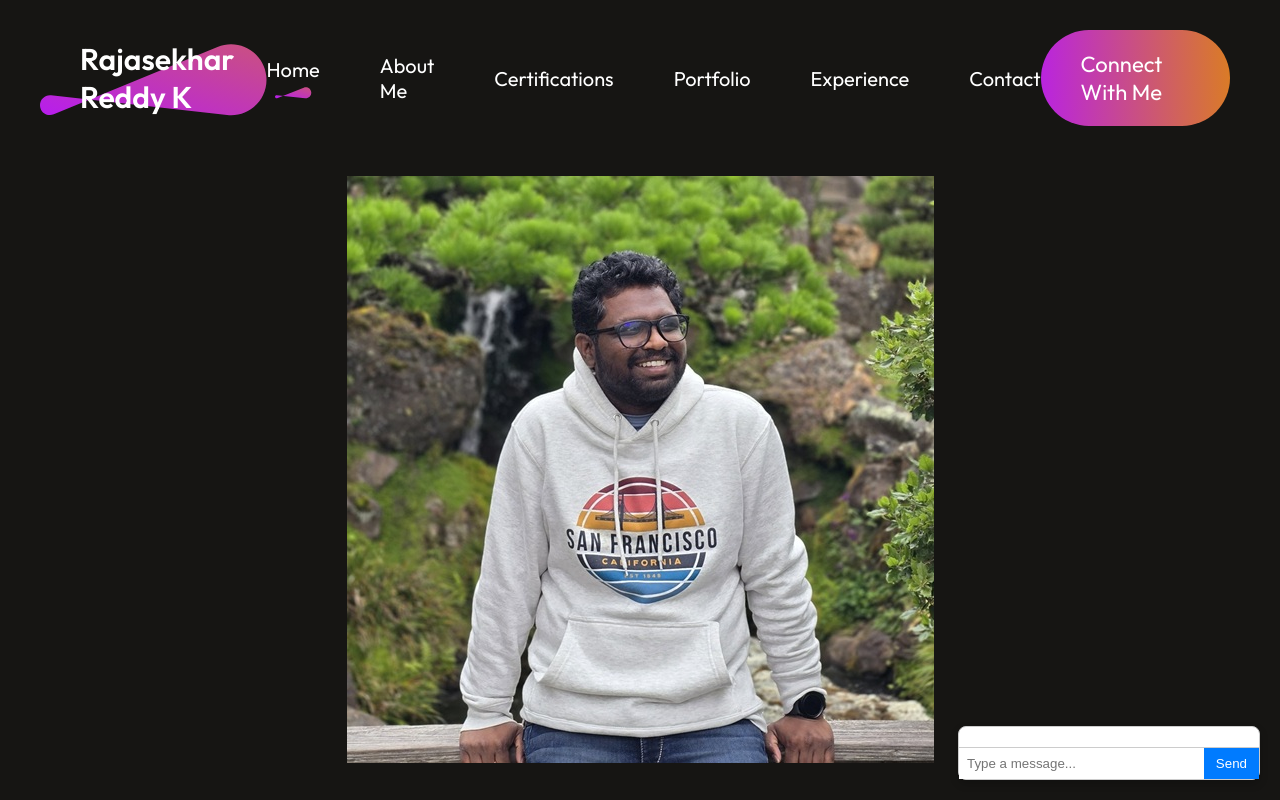
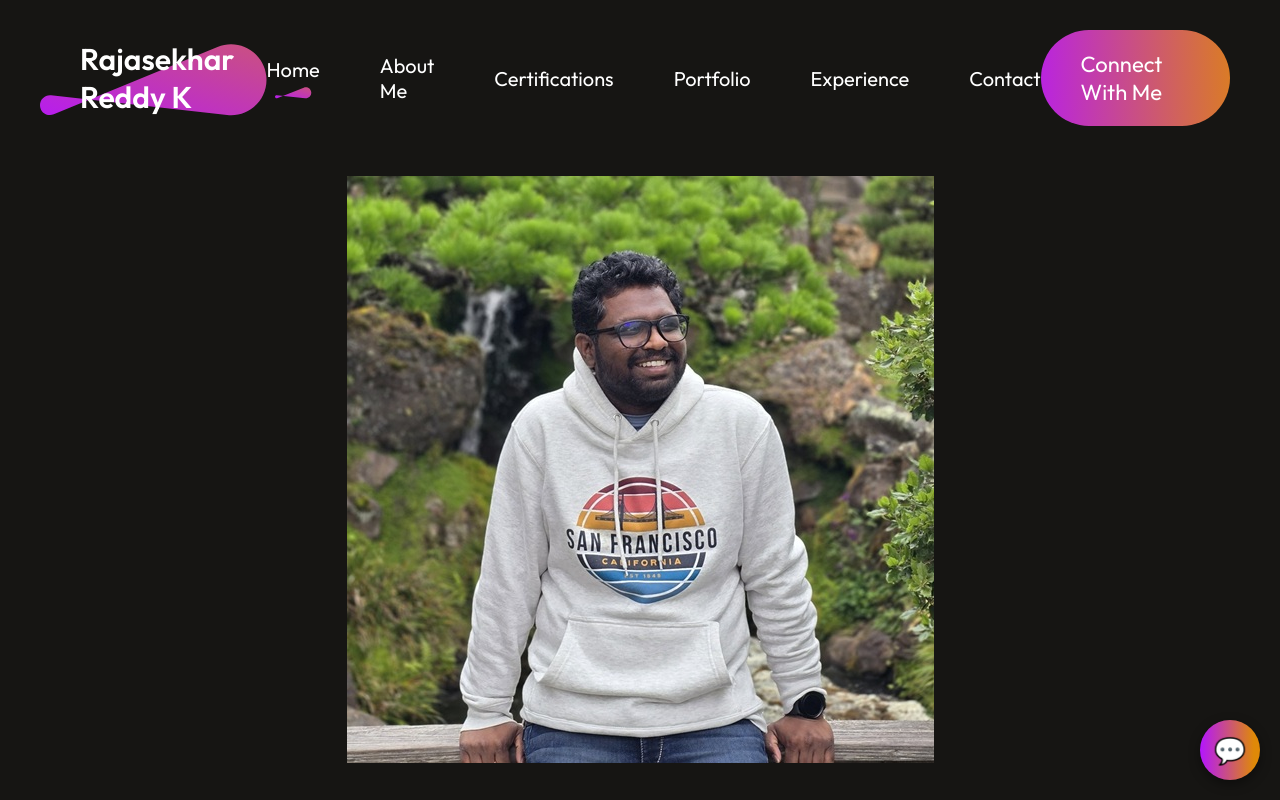
Before and after one commit to Rajasekhar1131997/Portfolio, a React (Vite) app: page / in a window 1280 px wide. Shown: the top 800 px of the page. Built offline with nearby package versions, Linux system fonts and the light colour scheme.

Commit message:
Made UI changes to Chatbot

```diff
--- /dev/null
+++ b/src/Chatbot.css
@@ -0,0 +1,155 @@
+.chatbot-container {
+  position: fixed;
+  bottom: 20px;
+  right: 20px;
+  width: 340px;
+  height: 480px;
+  background: #111;
+  border-radius: 16px;
+  display: flex;
+  flex-direction: column;
+  box-shadow: 0px 4px 15px rgba(0,0,0,0.4);
+  overflow: hidden;
+  font-family: 'Poppins', sans-serif;
+  animation: fadeIn 0.3s ease-in-out;
+}
+
+.chatbot-bubble {
+  position: fixed;
+  bottom: 20px;
+  right: 20px;
+  width: 60px;
+  height: 60px;
+  border-radius: 50%;
+  background: linear-gradient(270deg, #DF8908 10%, #B415FF 100%);
+  display: flex;
+  justify-content: center;
+  align-items: center;
+  font-size: 26px;
+  color: white;
+  cursor: pointer;
+  box-shadow: 0px 4px 12px rgba(0,0,0,0.4);
+  transition: transform 0.2s;
+}
+
+.chatbot-bubble:hover {
+  transform: scale(1.1);
+}
+
+.chatbot-container.minimized {
+  height: auto;
+  width: 240px;
+}
+
+.chatbot-header {
+  display: flex;
+  justify-content: space-between;
+  align-items: center;
+  padding: 12px;
+  color: white;
+  font-weight: bold;
+  background: transparent;
+}
+
+.chatbot-actions {
+  display: flex;
+  gap: 8px;
+}
+
+.clear-btn,
+.toggle-btn {
+  background: transparent;
+  border: none;
+  color: white;
+  cursor: pointer;
+  font-size: 14px;
+}
+
+.chatbot-messages {
+  flex: 1;
+  padding: 12px;
+  overflow-y: auto;
+  background: #1a1a1a;
+  display: flex;
+  flex-direction: column;
+}
+
+.chat-message {
+  display: inline-block;
+  max-width: 80%;
+  margin: 6px 0;
+  padding: 10px 14px;
+  border-radius: 18px;
+  font-size: 14px;
+  line-height: 1.4;
+  word-wrap: break-word;
+  color: white;
+}
+
+/* user = right side, orange */
+.chat-message.user {
+  background: #DF8908;
+  align-self: flex-end;
+}
+
+/* assistant = left side, pink */
+.chat-message.assistant {
+  background: #B415FF;
+  align-self: flex-start;
+}
+
+.chat-message a {
+  color: #B415FF;
+  text-decoration: underline;
+}
+
+.chat-message a:hover {
+  color: #DF8908;
+}
+
+.typing-indicator {
+  font-size: 20px;
+  color: #B415FF;
+  padding: 4px;
+  margin-left: 5px;
+  animation: blink 1s infinite;
+}
+
+@keyframes blink {
+  0%, 100% { opacity: 0.2; }
+  50% { opacity: 1; }
+}
+
+.chatbot-input {
+  display: flex;
+  padding: 10px;
+  background: #111;
+  border-top: 1px solid #333;
+}
+
+.chatbot-input input {
+  flex: 1;
+  padding: 10px;
+  border: none;
+  border-radius: 8px;
+  outline: none;
+  background: #1e1e1e;
+  color: #DF8908;
+}
+
+.chatbot-input button {
+  margin-left: 8px;
+  padding: 10px 18px;
+  border: none;
+  border-radius: 25px;
+  background: linear-gradient(270deg, #DF8908 10%, #B415FF 100%);
+  color: white;
+  cursor: pointer;
+  font-weight: bold;
+  transition: transform 0.2s ease-in-out, opacity 0.2s;
+}
+
+.chatbot-input button:hover {
+  transform: scale(1.05);
+  opacity: 0.9;
+}
--- a/src/Chatbot.jsx
+++ b/src/Chatbot.jsx
@@ -1,95 +1,83 @@
 import { useState } from "react";
 import axios from "axios";
+import "./Chatbot.css";
 
 function Chatbot() {
   const [messages, setMessages] = useState([]);
   const [input, setInput] = useState("");
+  const [isTyping, setIsTyping] = useState(false);
+  const [isOpen, setIsOpen] = useState(false); // 🔥 bubble vs chat window
 
   const sendMessage = async () => {
     if (!input.trim()) return;
 
-    const newMessages = [...messages, { role: "user", text: input }];
-    setMessages(newMessages);
+    const newMessage = { sender: "user", text: input };
+    setMessages([...messages, newMessage]);
+    setInput("");
+    setIsTyping(true);
 
     try {
-      const res = await axios.post("http://localhost:5000/chat", {
-        message: input,
-      });
-
-      setMessages([
-        ...newMessages,
-        { role: "bot", text: res.data.reply },
+      const res = await axios.post("http://localhost:5000/chat", { message: input });
+      const reply = { sender: "assistant", text: res.data.reply };
+      setMessages((prev) => [...prev, reply]);
+    } catch (err) {
+      setMessages((prev) => [
+        ...prev,
+        { sender: "assistant", text: "⚠️ Error fetching response." },
       ]);
-    } catch (err) {
-      setMessages([
-        ...newMessages,
-        { role: "bot", text: "⚠️ Error: Could not connect to backend" },
-      ]);
+    } finally {
+      setIsTyping(false);
     }
-
-    setInput("");
   };
 
   return (
-    <div
-      style={{
-        position: "fixed",
-        bottom: "20px",
-        right: "20px",
-        width: "300px",
-        border: "1px solid #ccc",
-        borderRadius: "8px",
-        background: "#fff",
-        display: "flex",
-        flexDirection: "column",
-        boxShadow: "0 4px 8px rgba(0,0,0,0.2)",
-        zIndex: 9999,
-      }}
-    >
-      <div
-        style={{
-          flex: 1,
-          padding: "10px",
-          overflowY: "auto",
-          maxHeight: "300px",
-        }}
-      >
-        {messages.map((m, i) => (
-          <div
-            key={i}
-            style={{
-              textAlign: m.role === "user" ? "right" : "left",
-              margin: "5px 0",
-            }}
-          >
-            <b>{m.role === "user" ? "You" : "Bot"}:</b> {m.text}
+    <>
+      {/* Floating Bubble */}
+      {!isOpen && (
+        <div className="chatbot-bubble" onClick={() => setIsOpen(true)}>
+          💬
+        </div>
+      )}
+
+      {/* Full Chat Window */}
+      {isOpen && (
+        <div className="chatbot-container">
+          <div className="chatbot-header">
+            <span className="chatbot-title">Rajasekhar’s Assistant</span>
+            <div className="chatbot-actions">
+              <button onClick={() => setMessages([])} className="clear-btn">
+                Clear
+              </button>
+              <button onClick={() => setIsOpen(false)} className="toggle-btn">
+                —
+              </button>
+            </div>
           </div>
-        ))}
-      </div>
 
-      <div style={{ display: "flex", borderTop: "1px solid #ccc" }}>
-        <input
-          style={{ flex: 1, padding: "8px", border: "none" }}
-          type="text"
-          value={input}
-          onChange={(e) => setInput(e.target.value)}
-          onKeyDown={(e) => e.key === "Enter" && sendMessage()}
-          placeholder="Type a message..."
-        />
-        <button
-          onClick={sendMessage}
-          style={{
-            padding: "8px 12px",
-            border: "none",
-            background: "#007bff",
-            color: "#fff",
-            cursor: "pointer",
-          }}
-        >
-          Send
-        </button>
-      </div>
-    </div>
+          <div className="chatbot-messages">
+            {messages.map((msg, idx) => (
+              <div
+                key={idx}
+                className={`chat-message ${msg.sender}`}
+                dangerouslySetInnerHTML={{ __html: msg.text }}
+              />
+            ))}
+            {isTyping && <div className="typing-indicator">...</div>}
+          </div>
+
+          <div className="chatbot-input">
+            <input
+              type="text"
+              value={input}
+              placeholder="Type a message..."
+              onChange={(e) => setInput(e.target.value)}
+              onKeyDown={(e) => e.key === "Enter" && sendMessage()}
+            />
+            <button onClick={sendMessage}>Send</button>
+          </div>
+        </div>
+      )}
+    </>
   );
 }
 
```
